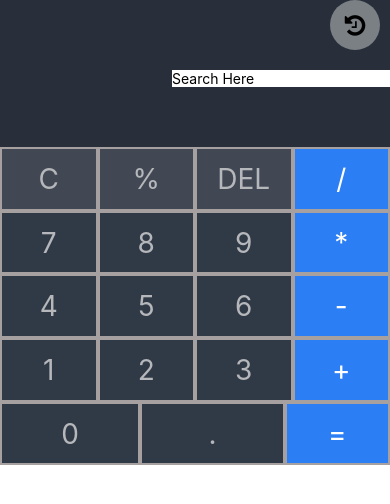
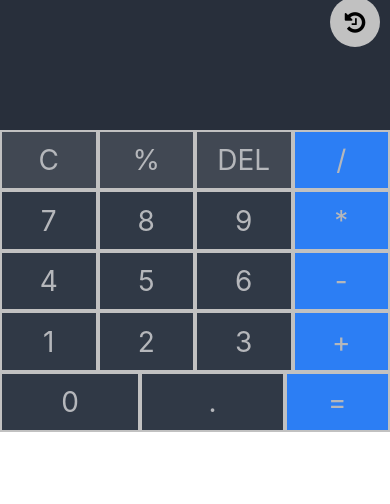
Before and after one commit to npk7264/Calculator, a React Native app: screen / in a window 390 px wide. Shown: the top 504 px of the page. Built offline with nearby package versions, Linux system fonts and the light colour scheme.

Commit message:
add key prop

```diff
--- a/App.js
+++ b/App.js
@@ -1,4 +1,4 @@
-import React, { useState } from "react";
+import React, { useState } from 'react';
 import {
   StyleSheet,
   View,
@@ -6,158 +6,93 @@ import {
   Text,
   TextInput,
   TouchableOpacity,
-} from "react-native";
+} from 'react-native';
 
-import Icon from "react-native-vector-icons/FontAwesome";
+import Icon from 'react-native-vector-icons/FontAwesome';
 
 export default function App() {
-  const [currentNumber, setCurrentNumber] = useState("");
-  const [lastNumber, setLastNumber] = useState("");
+  const [currentNumber, setCurrentNumber] = useState('');
+  const [lastNumber, setLastNumber] = useState('');
+  const buttons =
+  ['C', '%', 'DEL', '/',
+    7, 8, 9, '*',
+    4, 5, 6, '-',
+    1, 2, 3, '+',
+    0, '.', '=',
+  ];
+  // history
   const [showHistory, setShowHistory] = useState(false);
+  const [prevResults, setPrevResults] = useState([]);
+  // search
   const [searchIcon, setSearchIcon] = useState(false);
-  // search
-  const [search, setSearch] = useState("");
-  const [filteredDataSource, setFilteredDataSource] = useState([]);
-  // const [exp, setExp] = useState([]);
-  const [exp, setExp] = useState(["1+1=2", "2+2=4", "4+1=5", "5+5=10"]);
-  const buttons = [
-    "C",
-    "%",
-    "DEL",
-    "/",
-    7,
-    8,
-    9,
-    "*",
-    4,
-    5,
-    6,
-    "-",
-    1,
-    2,
-    3,
-    "+",
-    0,
-    ".",
-    "=",
-  ];
+  // check if search TextInput change
+  const [searchChange, setSearchChange] = useState(false);
+  const [searchText, setSearchText] = useState('');
+  const [filteredText, setFilteredText] = useState([]);
 
   const validInput = (currentNumber) => {
     let len = currentNumber.length;
-    if (
-      currentNumber[len - 1] !== "+" &&
-      currentNumber[len - 1] !== "-" &&
-      currentNumber[len - 1] !== "*" &&
-      currentNumber[len - 1] !== "/" &&
-      currentNumber[len - 1] !== "%" &&
-      currentNumber[len - 1] !== "."
-    )
+    if (!['+', '-', '*', '/', '%', '.'].includes(currentNumber[len - 1]))
       return true;
     return false;
   };
 
   const handleInput = (btnPressed) => {
-    if (
-      btnPressed === "+" ||
-      btnPressed === "-" ||
-      btnPressed === "*" ||
-      btnPressed === "/" ||
-      btnPressed === "%" ||
-      btnPressed === "."
-    ) {
+    if (['+', '-', '*', '/', '%', '.'].includes(btnPressed)) {
       if (
         validInput(currentNumber) &&
-        !(
-          currentNumber.length == 0 &&
-          (btnPressed == "*" ||
-            btnPressed == "/" ||
-            btnPressed == "." ||
-            btnPressed == "%" ||
-            btnPressed == "+")
-        )
+        !(currentNumber.length == 0 && btnPressed != '-')
       ) {
         setCurrentNumber(currentNumber + btnPressed);
       } else if (
-        !validInput(currentNumber) &&
         !(
-          currentNumber.length == 0 &&
-          (btnPressed == "*" ||
-            btnPressed == "/" ||
-            btnPressed == "." ||
-            btnPressed == "%" ||
-            btnPressed == "+")
-        ) &&
-        !(
-          currentNumber == "-" &&
-          (btnPressed == "*" ||
-            btnPressed == "/" ||
-            btnPressed == "." ||
-            btnPressed == "%" ||
-            btnPressed == "+")
+          btnPressed != '-' &&
+          (currentNumber.length == 0 || currentNumber == '-')
         )
-      )
-        setCurrentNumber(
-          currentNumber.replace(
-            currentNumber[currentNumber.length - 1],
-            btnPressed
-          )
-        );
+      ) {
+        let temp = currentNumber.slice(0, currentNumber.length - 1);
+        setCurrentNumber(temp + btnPressed);
+      }
       return;
     }
 
     switch (btnPressed) {
-      case "DEL":
+      case 'DEL':
         setCurrentNumber(currentNumber.substring(0, currentNumber.length - 1));
         return;
-      case "C":
-        setLastNumber("");
-        setCurrentNumber("");
+      case 'C':
+        setLastNumber('');
+        setCurrentNumber('');
         return;
-      case "=":
-        if (validInput(currentNumber)) {
-          setLastNumber(currentNumber + "=");
+      case '=':
+        if (validInput(currentNumber) && currentNumber.length != 0) {
+          setLastNumber(currentNumber + '=');
           calculate();
         }
         return;
     }
+
     setCurrentNumber(currentNumber + btnPressed);
   };
 
   const calculate = () => {
-    let lastChar = currentNumber[currentNumber.length - 1];
-    if (
-      lastChar === "/" ||
-      lastChar === "*" ||
-      lastChar === "-" ||
-      lastChar === "+" ||
-      lastChar === "." ||
-      lastChar === "%"
-    ) {
-      return;
-    } else {
     let result = eval(currentNumber).toString();
-      setExp([...exp, currentNumber + "=" + result]);
+    setPrevResults([...prevResults, currentNumber + '=' + result]);
     setCurrentNumber(result);
     return;
-    }
   };
 
   const searchFilter = (text) => {
     // Check if searched text is not blank
     if (text) {
-      // Inserted text is not blank
-      // Filter the history
-      // Update FilteredDataSource
-      const newData = exp.filter((item) => {
+      const newData = prevResults.filter((item) => {
         return item.indexOf(text) > -1;
       });
-      setFilteredDataSource(newData);
-      setSearch(text);
+      setFilteredText(newData);
+      setSearchText(text);
     } else {
-      // Inserted text is blank
-      // Reset FilteredDataSource
-      setFilteredDataSource([]);
-      setSearch(text);
+      setSearchChange(false);
+      setSearchText('');
     }
   };
 
@@ -165,140 +100,91 @@ export default function App() {
     <View>
       <View style={styles.results}>
         <View style={styles.menu}>
-          {searchIcon ? (
+          {showHistory ? (
+            <TextInput
+              style={styles.searchBar}
+              onChangeText={(text) => {
+                setSearchChange(true);
+                searchFilter(text);
+              }}
+              value={searchText}
+              placeholder="Search Here"
+            />
+          ) : null}
+
           <View style={styles.historyButton}>
             <Icon
-                name={"search"}
+              name={!showHistory ? 'history' : 'calculator'}
               size={24}
-                color={"black"}
-                onPress={() => {
-                  //
-                }}
-              />
-            </View>
-          ) : null}
-          <View style={styles.historyButton}>
-            <Icon
-              name={"history"}
-              size={24}
-              color={"black"}
+              color={'black'}
               onPress={() => {
                 setSearchIcon(!searchIcon);
                 setShowHistory(!showHistory);
+                setSearchChange(false);
+                setSearchText('');
               }}
             />
           </View>
         </View>
-        <TextInput
-          style={{ backgroundColor: "#fff" }}
-          onChangeText={(text) => searchFilter(text)}
-          value={search}
-          underlineColorAndroid="transparent"
-          placeholder="Search Here"
-        />
-        <View>
-          {filteredDataSource.map((item) => {
-            return <Text style={styles.history_text}>{item}</Text>;
-          })}
-        </View>
-        <Text style={styles.prevText}>{lastNumber}</Text>
+
+        <Text style={styles.expText}>{lastNumber}</Text>
+
         <TextInput
           style={styles.inputText}
           onChangeText={(text) => {
             try {
-              setCurrentNumber(text);
+              if (typeof eval(text) == 'number') setCurrentNumber(text);
             } catch {
-              alert("Biểu thức không hợp lệ!");
+              alert('Biểu thức không hợp lệ!');
             }
           }}
           value={currentNumber}
           showSoftInputOnFocus={false}
-          selectTextOnFocus={true}
+          selectTextOnFocus={false}
         />
       </View>
 
-      <View style={!showHistory ? styles.buttons : styles.history_theme}>
+      <View style={!showHistory ? styles.buttons : styles.historyList}>
         {!showHistory ? (
-          buttons.map((btn) =>
-            btn === "=" ||
-            btn === "/" ||
-            btn === "*" ||
-            btn === "-" ||
-            btn === "+" ? (
-              <TouchableOpacity
-                key={btn}
-                style={[styles.button, { backgroundColor: "#2c7ef4" }]}
-                onPress={() => handleInput(btn)}
-              >
-                <Text
-                  style={[styles.textButton, { color: "white", fontSize: 28 }]}
-                >
-                  {btn}
-                </Text>
-              </TouchableOpacity>
-            ) : //
-            btn === 0 ? (
+          buttons.map((btn) => (
             <TouchableOpacity
               key={btn}
               style={[
                 styles.button,
-                  {
-                    backgroundColor: "#303946",
-                    minWidth: "36%",
+                ['+', '-', '*', '/', '='].includes(btn)
+                  ? { backgroundColor: '#2c7ef4' }
+                  : btn == 0
+                  ? { backgroundColor: '#303946', minWidth: '36%' }
+                  : btn == '.'
+                  ? { backgroundColor: '#303946', minWidth: '37%' }
+                  : {
+                      backgroundColor: typeof btn === 'number' ? '#303946' : '#414853',
                     },
               ]}
-                onPress={() => handleInput(btn)}
-              >
+              onPress={() => handleInput(btn)}>
               <Text style={styles.textButton}>{btn}</Text>
             </TouchableOpacity>
-            ) : //
-            btn === "." ? (
-              <TouchableOpacity
-                key={btn}
-                style={[
-                  styles.button,
-                  {
-                    backgroundColor: "#303946",
-                    minWidth: "37%",
-                  },
-                ]}
-                onPress={() => handleInput(btn)}
-              >
-                <Text style={styles.textButton}>{btn}</Text>
-              </TouchableOpacity>
-            ) : (
-              //
-              <TouchableOpacity
-                key={btn}
-                style={[
-                  styles.button,
-                  {
-                    backgroundColor:
-                      typeof btn === "number" ? "#303946" : "#414853",
-                  },
-                ]}
-                onPress={() => handleInput(btn)}
-              >
-                <Text style={styles.textButton}>{btn}</Text>
-              </TouchableOpacity>
-            )
-          )
+          ))
         ) : (
           <View>
-            <ScrollView style={{ height: "90%" }}>
-              <Text style={{ textAlign: "center", fontSize: 28, padding: 10 }}>
+            <ScrollView style={{ height: '90%' }}>
+              <Text style={{ textAlign: 'center', fontSize: 28, padding: 10 }}>
                 History
               </Text>
-              {exp.map((item) => {
-                return <Text style={styles.history_text}>{item}</Text>;
+              {searchChange
+                ? filteredText.map((item1) => {
+                    return <Text key={item1} style={styles.historyText}>{item1}</Text>;
+                  })
+                : prevResults.map((item2) => {
+                    return <Text key={item2} style={styles.historyText}>{item2}</Text>;
                   })}
             </ScrollView>
             <Text
-              style={{ fontSize: 16, textAlign: "center", paddingTop: 5 }}
+              style={{ fontSize: 16, textAlign: 'center', paddingTop: 5 }}
               onPress={() => {
-                setExp([]);
-              }}
-            >
+                setPrevResults([]);
+                setFilteredText([]);
+              }}>
               Delete history
             </Text>
           </View>
@@ -310,68 +196,79 @@ export default function App() {
 
 const styles = StyleSheet.create({
   menu: {
-    flexDirection: "row",
+    flexDirection: 'row',
+    bottom: '10%',
   },
   historyButton: {
-    bottom: "15%",
     margin: 10,
-    backgroundColor: "#7b8084",
-    alignItems: "center",
-    justifyContent: "center",
+    backgroundColor: '#c1c1c1',
+    alignItems: 'center',
+    justifyContent: 'center',
     width: 50,
     height: 50,
     borderRadius: 25,
   },
+  searchBar: {
+    margin: 10,
+    backgroundColor: '#c1c1c1',
+    fontSize: 18,
+    textAlign: 'right',
+    padding: 10,
+    width: '75%',
+    height: 50,
+    borderRadius: 25,
+  },
   results: {
-    backgroundColor: "#282f3b",
-    maxWidth: "100%",
-    minHeight: "35%",
-    alignItems: "flex-end",
-    justifyContent: "flex-end",
+    backgroundColor: '#282f3b',
+    maxWidth: '100%',
+    minHeight: '35%',
+    alignItems: 'flex-end',
+    justifyContent: 'flex-end',
+  },
+  expText: {
+    color: '#B5B7BB',
+    fontSize: 30,
+    marginRight: 10,
+    alignSelf: 'flex-end',
   },
   inputText: {
+    fontSize: 40,
     height: 60,
-    width: "100%",
-    textAlign: "right",
+    width: '100%',
+    textAlign: 'right',
     padding: 10,
-    color: "#fff",
-    fontSize: 40,
-  },
-  prevText: {
-    color: "#B5B7BB",
-    fontSize: 30,
-    marginRight: 10,
-    alignSelf: "flex-end",
+    color: '#fff',
   },
   buttons: {
-    width: "100%",
-    height: "35%",
-    flexDirection: "row",
-    flexWrap: "wrap",
+    width: '100%',
+    height: '35%',
+    flexDirection: 'row',
+    flexWrap: 'wrap',
   },
   button: {
-    borderColor: "#a6a0a0",
+    borderColor: '#c1c1c1',
     borderWidth: 2,
-    alignItems: "center",
-    justifyContent: "center",
-    minWidth: "24%",
-    minHeight: "54%",
+    alignItems: 'center',
+    justifyContent: 'center',
+    minWidth: '24%',
+    minHeight: '54%',
     flex: 1,
   },
   textButton: {
-    color: "#b5b7bb",
+    color: '#b5b7bb',
     fontSize: 28,
   },
-  history_theme: {
+  historyList: {
     paddingRight: 10,
-    width: "100%",
-    height: "65%",
-    backgroundColor: "#c1c1c1",
+    width: '100%',
+    height: '65%',
+    backgroundColor: '#c1c1c1',
   },
-  history_text: {
-    fontSize: 28,
-    color: "#414853",
-    marginRight: 10,
-    textAlign: "right",
+  historyText: {
+    fontSize: 22,
+    color: '#414853',
+    marginHorizontal: 10,
+    marginVertical: 5,
+    textAlign: 'right',
   },
 });
```
Lines whose indentation alone changed are shown as unchanged.
